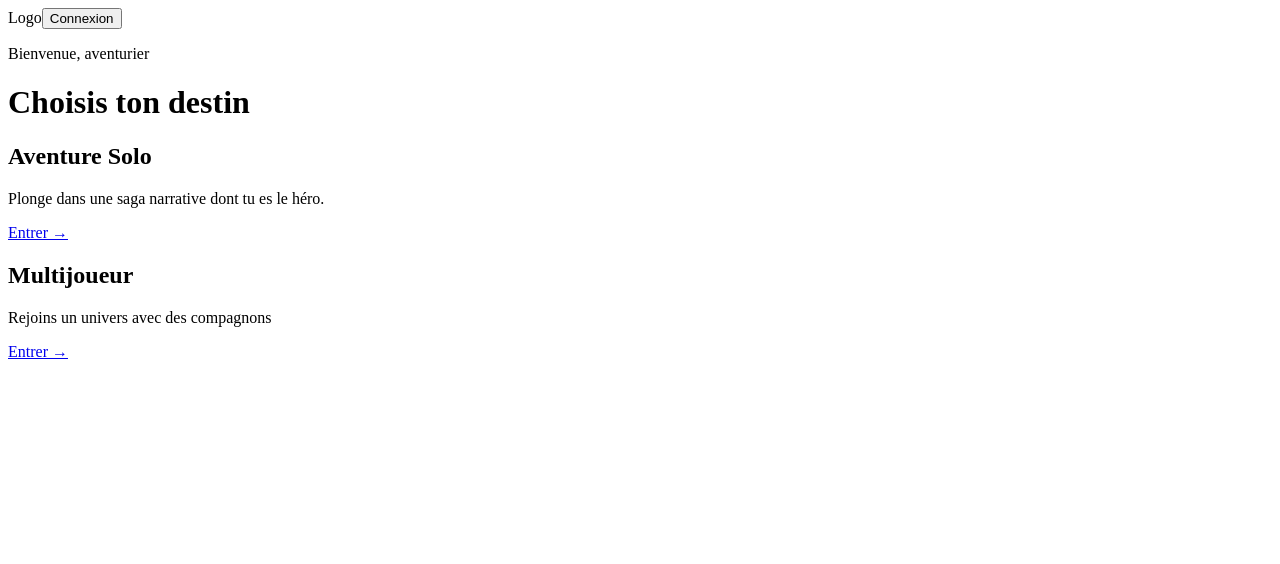
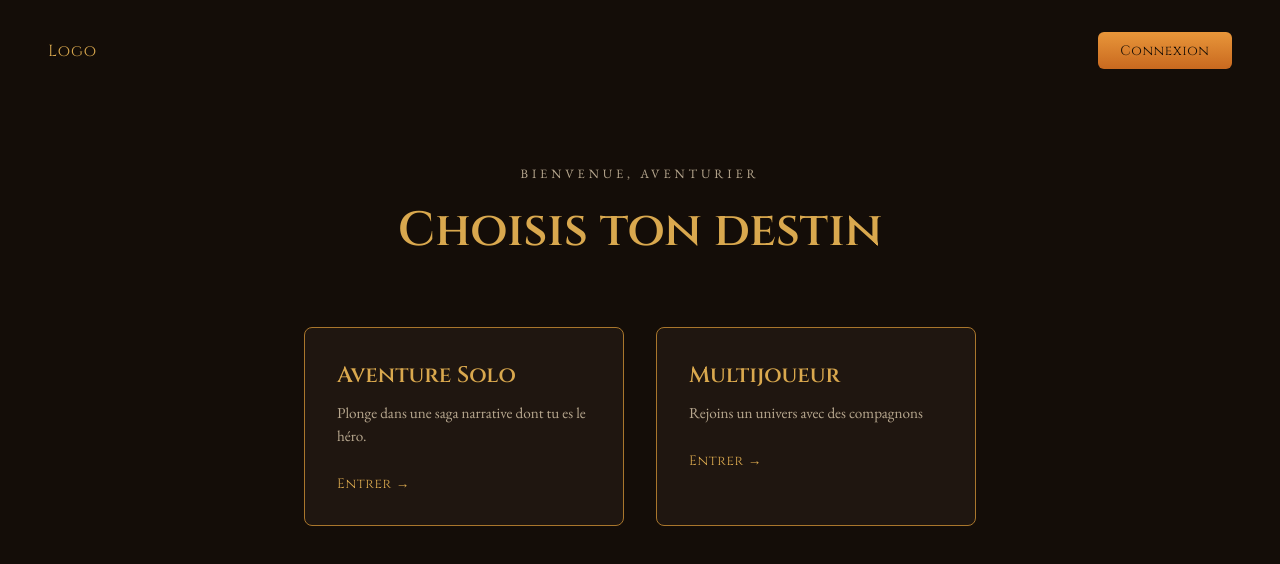
Before and after one commit to nawtam/ft_transcendence, a React (Vite) app in the folder frontend/: page / in a window 1280 px wide. Shown: the top 564 px of the page. Built offline with nearby package versions, Linux system fonts and the light colour scheme.

Commit message:
custom home page

```diff
--- a/frontend/src/composants/DestinyCard.tsx
+++ b/frontend/src/composants/DestinyCard.tsx
@@ -3,13 +3,12 @@ interface DestinyCardProps {
   description: string
 }
 
-
 function DestinyCard({ title, description }: DestinyCardProps) {
   return (
-    <article>
-      <h2>{title}</h2>
-      <p>{description}</p>
-      <a href="#">Entrer →</a>
+    <article className="card">
+      <h2 className="card-title">{title}</h2>
+      <p className="card-description">{description}</p>
+      <a href="#" className="card-link">Entrer →</a>
     </article>
   )
 }
--- /dev/null
+++ b/frontend/src/index.css
@@ -0,0 +1,108 @@
+:root {
+  --color-bg: #140d08;
+  --color-bg-elevated: #1f1610;
+  --color-gold: #d9a84e;
+  --color-gold-dark: #a9762c;
+  --color-text: #f1e6d3;
+  --color-text-muted: #b8a88f;
+  --font-display: 'Cinzel', serif;
+  --font-body: 'EB Garamond', serif;
+}
+
+* {
+  box-sizing: border-box;
+  margin: 0;
+  padding: 0;
+}
+
+body {
+  background-color: var(--color-bg);
+  color: var(--color-text);
+  font-family: var(--font-body);
+}
+
+.page {
+  min-height: 100vh;
+  padding: 2rem 3rem;
+}
+
+.header {
+  display: flex;
+  justify-content: space-between;
+  align-items: center;
+}
+
+.logo {
+  font-family: var(--font-display);
+  color: var(--color-gold);
+  letter-spacing: 0.05em;
+}
+
+.btn-connexion {
+  font-family: var(--font-display);
+  background: linear-gradient(180deg, #e8963a, #c9691f);
+  color: #1a1006;
+  border: none;
+  padding: 0.6rem 1.4rem;
+  border-radius: 6px;
+  font-size: 0.85rem;
+  letter-spacing: 0.05em;
+  cursor: pointer;
+}
+
+.hero {
+  text-align: center;
+  margin-top: 6rem;
+}
+
+.eyebrow {
+  color: var(--color-text-muted);
+  letter-spacing: 0.3em;
+  font-size: 0.8rem;
+  text-transform: uppercase;
+}
+
+.title {
+  font-family: var(--font-display);
+  font-size: 3rem;
+  color: var(--color-gold);
+  margin-top: 1rem;
+}
+
+.cards {
+  display: flex;
+  gap: 2rem;
+  justify-content: center;
+  margin-top: 4rem;
+}
+
+.card {
+  background-color: var(--color-bg-elevated);
+  border: 1px solid var(--color-gold-dark);
+  border-radius: 8px;
+  padding: 2rem;
+  width: 320px;
+  text-align: left;
+}
+
+.card-title {
+  font-family: var(--font-display);
+  color: var(--color-gold);
+  font-size: 1.4rem;
+  margin-bottom: 0.75rem;
+}
+
+.card-description {
+  color: var(--color-text-muted);
+  font-size: 0.95rem;
+  line-height: 1.5;
+  margin-bottom: 1.5rem;
+}
+
+.card-link {
+  color: var(--color-gold);
+  text-decoration: none;
+  font-family: var(--font-display);
+  font-size: 0.85rem;
+  letter-spacing: 0.05em;
+}
--- a/frontend/src/main.tsx
+++ b/frontend/src/main.tsx
@@ -1,6 +1,8 @@
+import './index.css'
 import { StrictMode } from 'react'
 import { createRoot } from 'react-dom/client'
 import App from './App.js'
+
 
 createRoot(document.getElementById('root')!).render(
   <StrictMode>
--- a/frontend/src/pages/Home.tsx
+++ b/frontend/src/pages/Home.tsx
@@ -2,17 +2,17 @@ import DestinyCard from '../composants/DestinyCard'
 
 function Home() {
   return (
-    <div>
-      <header>
-        <span>Logo</span>
-        <button>Connexion</button>
+    <div className="page">
+      <header className="header">
+        <span className="logo">Logo</span>
+        <button className="btn-connexion">Connexion</button>
       </header>
 
-      <main>
-        <p>Bienvenue, aventurier</p>
-        <h1>Choisis ton destin</h1>
+      <main className="hero">
+        <p className="eyebrow">Bienvenue, aventurier</p>
+        <h1 className="title">Choisis ton destin</h1>
 
-        <div>
+        <div className="cards">
           <DestinyCard
             title="Aventure Solo"
             description="Plonge dans une saga narrative dont tu es le héro."
```
